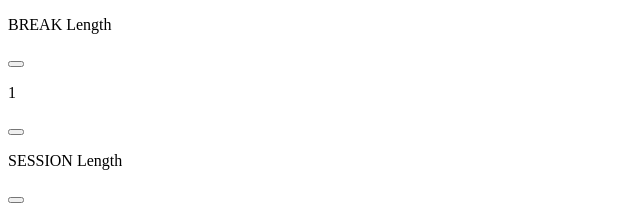
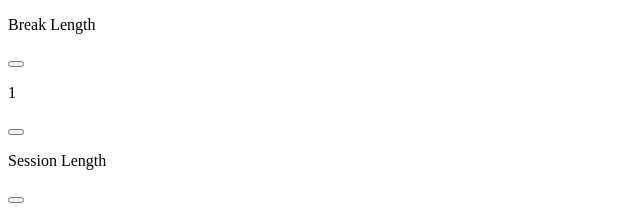
Before and after one commit to Shishwami/25-plus-5-clock, a React (Vite) app: page / in a window 1280 px wide. Shown: the top 220 px of the page, without its empty margins (0-640 px from the left). Built offline with nearby package versions, Linux system fonts and the light colour scheme.

Commit message:
Update Control.jsx

```diff
--- a/src/components/Control.jsx
+++ b/src/components/Control.jsx
@@ -1,8 +1,11 @@
 function Control({ controlName, defaultLength }) {
+
+    const newName = controlName.charAt(0).toUpperCase() + controlName.slice(1).toLowerCase();
+
     return (
         <div className={controlName}>
             <div>
-                <p id={controlName + "-label"}>{controlName.toUpperCase()} Length</p>
+                <p id={controlName + "-label"}>{newName} Length</p>
             </div>
             <div>
                 <button id={controlName + "-decrement"}></button>
```
